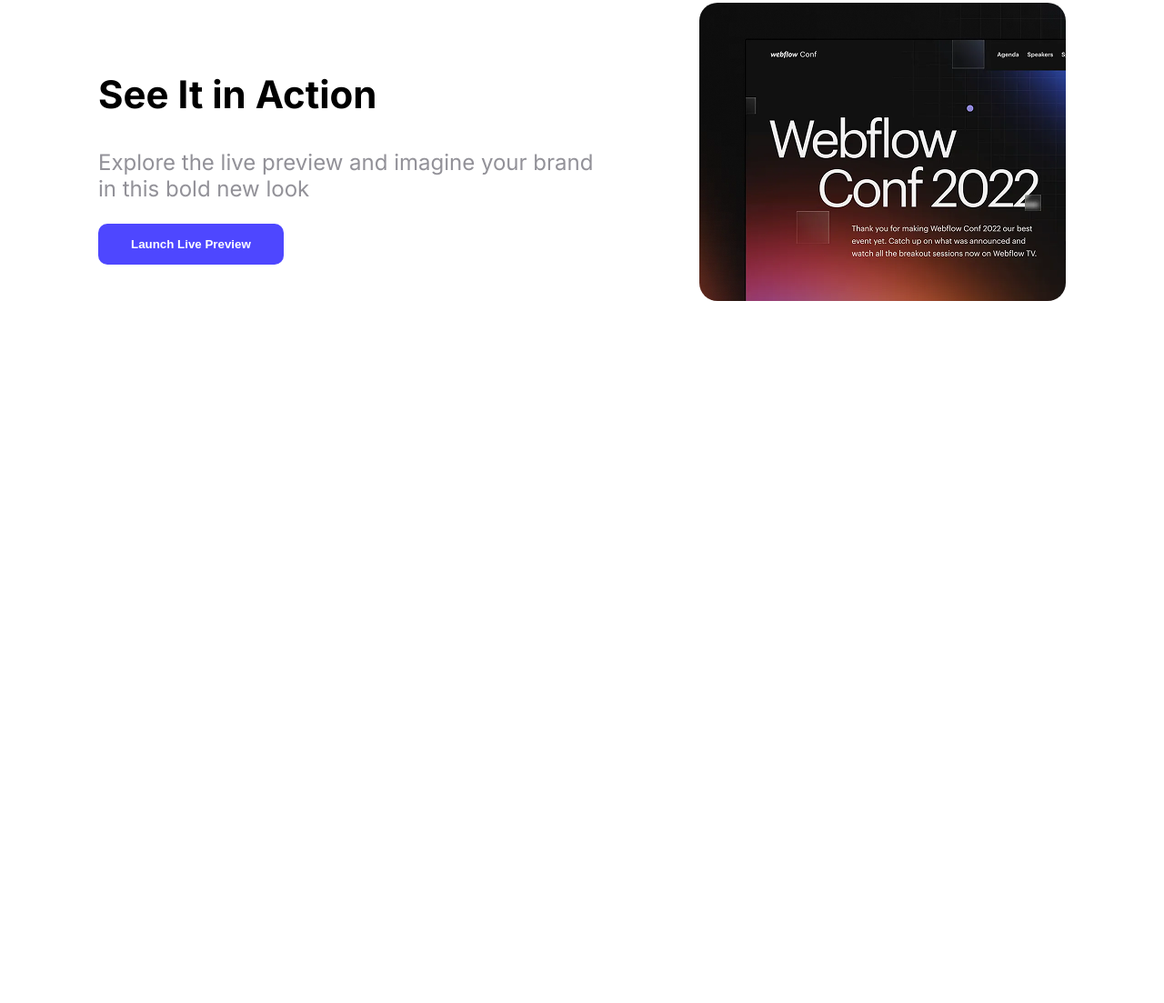
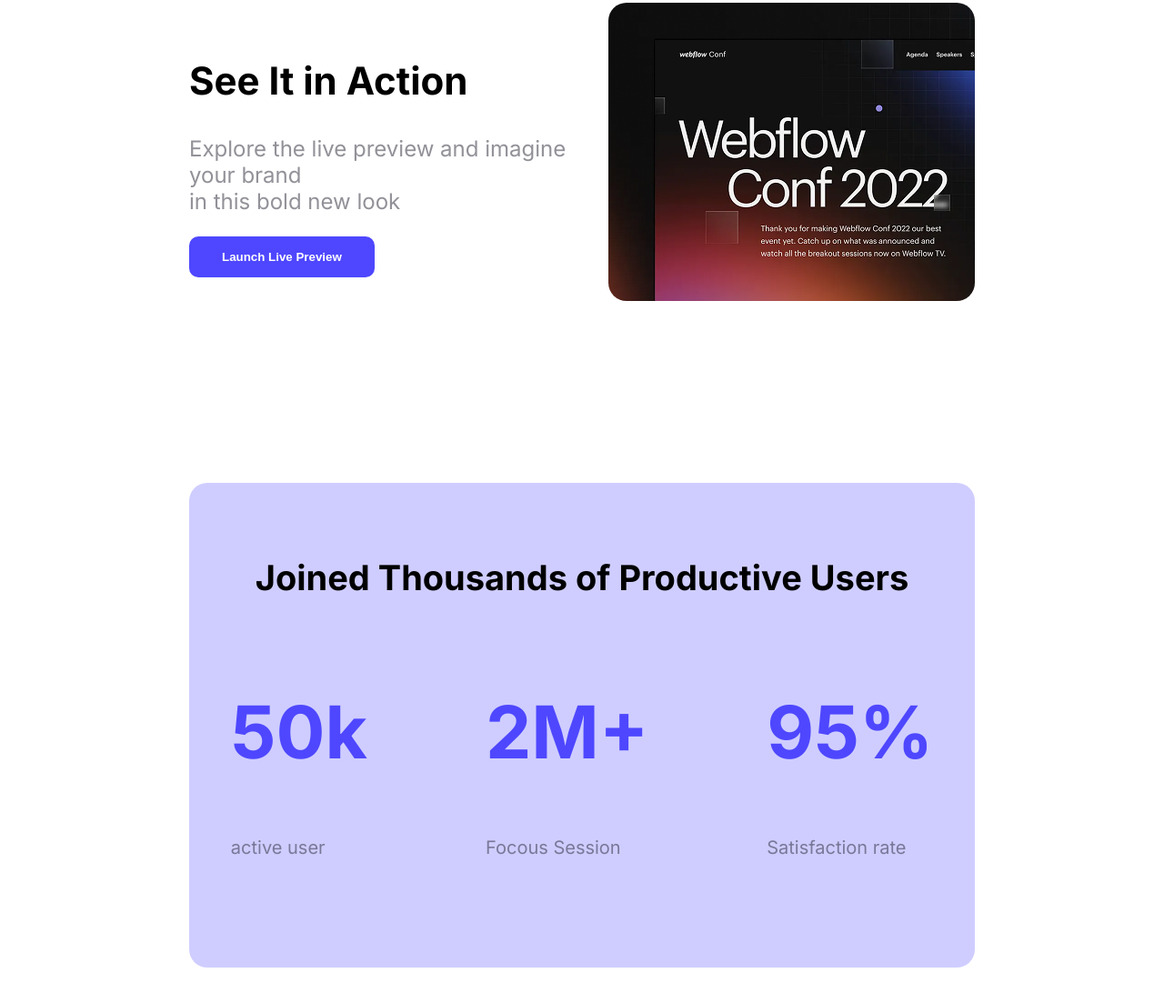
Before and after one commit to Tamzid41690-dev/Assignment1, a plain HTML site: page index.html in a window 1280 px wide. Shown: the part 1049-2152 px from the top of the page at 91% size. Before the commit the page ends 1388 px from the top, so only its background shows below. Drawn offline with Linux system fonts and the light colour scheme.

Commit message:
fourth phase

```diff
--- a/index.html
+++ b/index.html
@@ -36,6 +36,23 @@
             <img src="wc-mini.png" alt="">
 
         </section>
+        <section class="review">
+            <h2 class="h2-main1">Joined Thousands of Productive Users</h2>
+            <div class="review-num">
+                <div class="num">
+                    <h1 class="review-h1">50k</h1>
+                    <p class="p">active user</p>
+                </div>
+                <div class="num">
+                    <h1 class="review-h1">2M+</h1>
+                    <p class="p">Focous Session </p>
+                </div>
+                <div class="num">
+                    <h1 class="review-h1">95%</h1>
+                    <p class="p">Satisfaction rate</p>
+                </div>
+            </div>
+        </section>
 
     </main>
     <footer>
--- a/style.css
+++ b/style.css
@@ -52,7 +52,7 @@ nav{
     display: flex;
     justify-content: space-between;
     align-items: center;
-    margin: 0px 100px;
+    margin: 0px 200px;
     padding: ;
     gap: 30px;
 
@@ -69,3 +69,42 @@ img{
     font-weight: bold;
     font-size: 42px;
 }
+
+.p{
+    color: rgba(37, 36, 50, 0.5);
+    font-size: 20px;
+    padding-top: 0px;
+}
+
+.review{
+    padding-top: 50px;
+    padding-right: auto;
+    padding-left: auto;
+    padding-bottom: 50px;
+    background-color:rgba(78, 71, 255, 0.27);
+    margin: 200px;
+    border-radius: 20px;
+
+
+}
+
+
+.review-num{
+    display: flex;
+    justify-content: center;
+    gap: 130px;
+    padding-bottom: 50px;
+
+}
+
+.h2-main1{
+    text-align: center;
+    font-weight:bold;
+    font-size: 38px;
+}
+.review-h1{
+    font-size: 80px;
+    font-weight: bold;
+    color: #4E47FF;
+
+}
```
